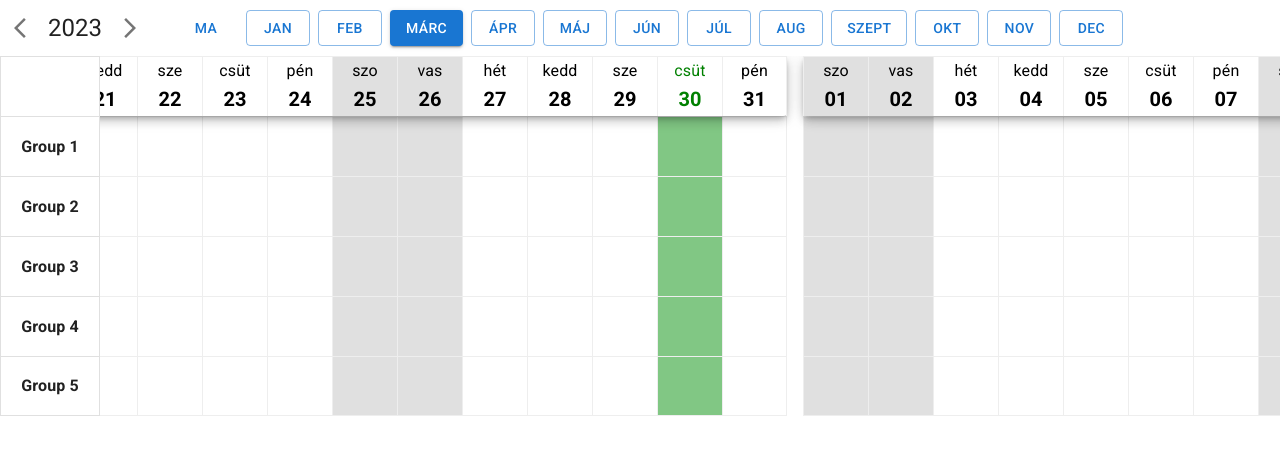
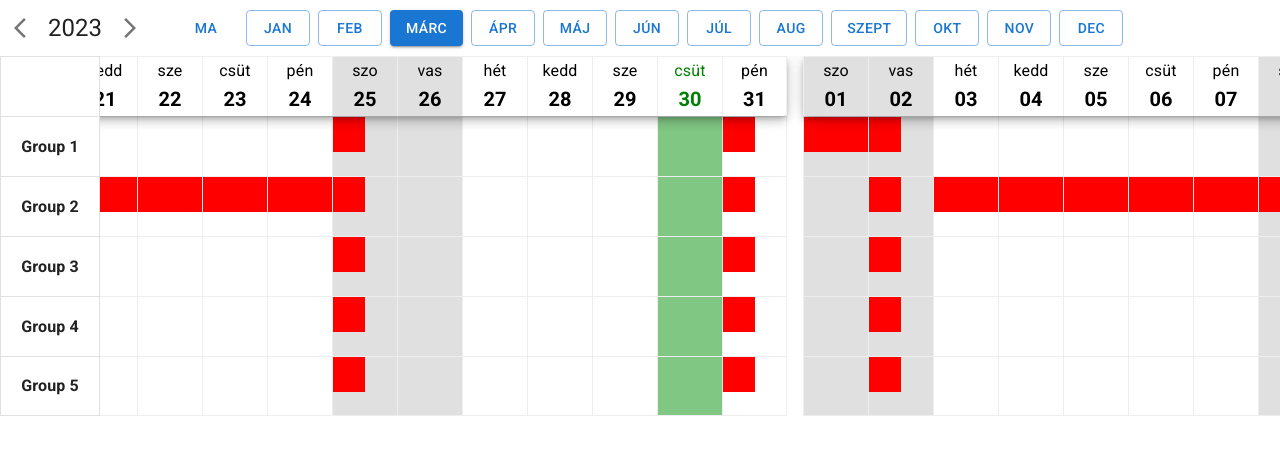
Before and after one commit to BigFlori/tuji-booking, a Next.js app: page / in a window 1280 px wide. Shown: the top 454 px of the page. Built offline with nearby package versions, Linux system fonts and the light colour scheme.

Commit message:
Showcase current state to client

```diff
--- a/src/components/Calendar/Calendar.tsx
+++ b/src/components/Calendar/Calendar.tsx
@@ -3,7 +3,7 @@ import { useContext, useMemo, useState, useEffect } from "react";
 import { Box } from "@mui/material";
 import CalendarGroupHeader from "../UI/CalendarGroupHeader";
 import CalendarMonth from "./CalendarMonth";
-import { GroupsContext } from "@/store/group-context";
+import { GroupContext } from "@/store/group-context";
 import CalendarControls from "./CalendarControls";
 import dayjs from "dayjs";
 
@@ -21,7 +21,7 @@ const Calendar: React.FC<{}> = () => {
   const decreaseYear = () =>
     setYear((prevYear) => (prevYear > 2000 ? prevYear - 1 : prevYear));
 
-  const groupCtx = useContext(GroupsContext);
+  const groupCtx = useContext(GroupContext);
 
   const generateGroupHeaders = useMemo(() => {
     const headers = [];
--- a/src/components/Calendar/CalendarGroup.tsx
+++ b/src/components/Calendar/CalendarGroup.tsx
@@ -2,7 +2,7 @@ import { useMemo, useContext } from "react";
 import dayjs from "dayjs";
 import Box from "@mui/material/Box";
 import CalendarGroupItem from "./CalendarGroupItem";
-import { GroupsContext } from "@/store/group-context";
+import { GroupContext } from "@/store/group-context";
 
 type CalendarGroupProps = {
   children?: React.ReactNode;
@@ -14,14 +14,11 @@ type CalendarGroupProps = {
 const CalendarGroup: React.FC<CalendarGroupProps> = (
   props: CalendarGroupProps
 ) => {
-  const groupCtx = useContext(GroupsContext);
-
-
 
   const groupItems = useMemo(() => {
     const items = [];
     for (let i = 1; i <= props.monthDate.daysInMonth(); i++) {
-      items.push(<CalendarGroupItem key={i} date={props.monthDate.date(i)} isLastGroup={props.isLastGroup} isLast={i === props.monthDate.daysInMonth()} />);
+      items.push(<CalendarGroupItem key={i} groupId={props.groupId} date={props.monthDate.date(i)} isLastGroup={props.isLastGroup} isLast={i === props.monthDate.daysInMonth()} />);
     }
     return items;
   }, [props.monthDate]);
--- a/src/components/Calendar/CalendarGroupItem.tsx
+++ b/src/components/Calendar/CalendarGroupItem.tsx
@@ -1,24 +1,39 @@
-import Box from "@mui/material/Box";
+import { useContext } from "react";
 import dayjs from "dayjs";
 import CalendarItemContainer from "../UI/CalendarItemContainer";
+import { GroupContext } from "@/store/group-context";
+import { ReservationContext } from "@/store/reservation-context";
+import CalendarReservation from "../Reservation/CalendarReservation";
 
 type CalendarGroupProps = {
-  children?: React.ReactNode;
   date: dayjs.Dayjs;
   isLast?: boolean;
   isLastGroup?: boolean;
+  groupId: number;
 };
 
 const CalendarGroupItem: React.FC<CalendarGroupProps> = (
   props: CalendarGroupProps
 ) => {
+  const groupCtx = useContext(GroupContext);
+  const reservationCtx = useContext(ReservationContext);
+  const reservation = reservationCtx.findReservationByDate(
+    props.date,
+    props.groupId
+  );
+
   return (
     <CalendarItemContainer
       date={props.date}
       isLast={props.isLast}
       isLastGroup={props.isLastGroup}
     >
-      {props.children}
+      {reservation && (
+        <CalendarReservation
+          reservation={reservation}
+          renderingDate={props.date}
+        />
+      )}
     </CalendarItemContainer>
   );
 };
--- a/src/components/Calendar/CalendarMonth.tsx
+++ b/src/components/Calendar/CalendarMonth.tsx
@@ -4,7 +4,7 @@ import Typography from "@mui/material/Typography";
 import dayjs from "dayjs";
 import CalendarDay from "./CalendarDay";
 import { useMemo, useContext } from "react";
-import { GroupsContext } from "@/store/group-context";
+import { GroupContext } from "@/store/group-context";
 import CalendarGroup from "./CalendarGroup";
 
 type CalendarMonthProps = {
@@ -17,7 +17,7 @@ type CalendarMonthProps = {
 const CalendarMonth: React.FC<CalendarMonthProps> = (
   props: CalendarMonthProps
 ) => {
-  const groupCtx = useContext(GroupsContext);
+  const groupCtx = useContext(GroupContext);
 
   const monthDate = useMemo(() => {
     return dayjs().locale("hu-hu").year(props.year).month(props.month);
--- a/src/components/Reservation/CalendarReservation.tsx
+++ b/src/components/Reservation/CalendarReservation.tsx
@@ -1,17 +1,22 @@
 import Reservation from "@/models/reservation-model";
+import { Box } from "@mui/material";
 import dayjs from "dayjs";
 
 type CalendarReserverationProps = {
-    reservation: Reservation;
-    renderingDate: dayjs.Dayjs;
-}
+  reservation: Reservation;
+  renderingDate: dayjs.Dayjs;
+};
 
-const CalendarReservation: React.FC<CalendarReserverationProps> = (props: CalendarReserverationProps) => {
-    return (
-        <div>
-            <h1>Reservation</h1>
-        </div>
-    );
+const CalendarReservation: React.FC<CalendarReserverationProps> = (
+  props: CalendarReserverationProps
+) => {
+  const isStart = props.reservation.startDate.isSame(
+    props.renderingDate,
+    "day"
+  );
+  const isEnd = props.reservation.endDate.isSame(props.renderingDate, "day");
+  const width = isStart || isEnd ? "50%" : "100%";
+  return <Box sx={{ height: "60%", width: width, background: "red" }}></Box>;
 };
 
 export default CalendarReservation;
--- a/src/pages/_app.tsx
+++ b/src/pages/_app.tsx
@@ -14,7 +14,7 @@ import { LocalizationProvider } from "@mui/x-date-pickers";
 import { AdapterDayjs } from "@mui/x-date-pickers/AdapterDayjs";
 import "dayjs/locale/hu";
 import PageTransition from "@/components/UI/PageTransition";
-import GroupsContextProvider from "@/store/group-context";
+import GroupContextProvider from "@/store/group-context";
 import ReservationContextProvider from "@/store/reservation-context";
 
 export default function App({ Component, pageProps }: AppProps) {
@@ -34,11 +34,11 @@ export default function App({ Component, pageProps }: AppProps) {
       <ThemeProvider theme={lightTheme}>
         <CssBaseline />
         <PageTransition path={router.route}>
-          <GroupsContextProvider>
+          <GroupContextProvider>
             <ReservationContextProvider>
               <Component {...pageProps} key={router.route} />
             </ReservationContextProvider>
-          </GroupsContextProvider>
+          </GroupContextProvider>
         </PageTransition>
       </ThemeProvider>
     </LocalizationProvider>
--- a/src/store/group-context.tsx
+++ b/src/store/group-context.tsx
@@ -9,7 +9,7 @@ type GroupsContextObject = {
   updateGroup: (id: number, group: Group) => void;
 };
 
-export const GroupsContext = React.createContext<GroupsContextObject>({
+export const GroupContext = React.createContext<GroupsContextObject>({
   groups: [],
   setGroups: () => {},
   addGroup: () => {},
@@ -17,7 +17,7 @@ export const GroupsContext = React.createContext<GroupsContextObject>({
   updateGroup: () => {},
 });
 
-const GroupsContextProvider: React.FC<{ children: React.ReactNode }> = (
+const GroupContextProvider: React.FC<{ children: React.ReactNode }> = (
   props
 ) => {
   const [groups, setGroups] = React.useState<Group[]>([
@@ -66,10 +66,10 @@ const GroupsContextProvider: React.FC<{ children: React.ReactNode }> = (
   };
 
   return (
-    <GroupsContext.Provider value={context}>
+    <GroupContext.Provider value={context}>
       {props.children}
-    </GroupsContext.Provider>
+    </GroupContext.Provider>
   );
 };
 
-export default GroupsContextProvider;
+export default GroupContextProvider;
--- a/src/store/reservation-context.tsx
+++ b/src/store/reservation-context.tsx
@@ -9,15 +9,22 @@ type ReservationContextObject = {
   addReservation: (reservation: Reservation) => void;
   removeReservation: (id: number) => void;
   updateReservation: (id: number, reservation: Reservation) => void;
+  findReservationByDate: (
+    date: dayjs.Dayjs,
+    groupId: number
+  ) => Reservation | null;
 };
 
-export const ReservationContext = React.createContext<ReservationContextObject>({
+export const ReservationContext = React.createContext<ReservationContextObject>(
+  {
     reservations: [],
     setReservations: () => {},
     addReservation: () => {},
     removeReservation: () => {},
     updateReservation: () => {},
-});
+    findReservationByDate: () => null,
+  }
+);
 
 const ReservationContextProvider: React.FC<{ children: React.ReactNode }> = (
   props
@@ -31,7 +38,7 @@ const ReservationContextProvider: React.FC<{ children: React.ReactNode }> = (
       paymentStatus: PaymentStatus.DEPOSIT_PAID,
       fullPrice: 65000,
       depositPrice: 10000,
-            comment: "Előleg fizetve."
+      comment: "Előleg fizetve.",
     },
     {
       id: 2,
@@ -51,8 +58,8 @@ const ReservationContextProvider: React.FC<{ children: React.ReactNode }> = (
       paymentDate: dayjs().subtract(5, "day"),
       fullPrice: 100000,
       depositPrice: 20000,
-            comment: "Teljes összeg fizetve."
-        }
+      comment: "Teljes összeg fizetve.",
+    },
   ]);
 
   const addReservation = (reservation: Reservation) => {
@@ -78,12 +85,29 @@ const ReservationContextProvider: React.FC<{ children: React.ReactNode }> = (
     });
   };
 
+  const findReservationByDate = (
+    date: dayjs.Dayjs,
+    groupId: number
+  ): Reservation | null => {
+    const reservation = reservations.find((reservation) => {
+      return (
+        (reservation.groupId === groupId &&
+          date.isAfter(reservation.startDate) &&
+          date.isBefore(reservation.endDate)) ||
+        date.isSame(reservation.startDate) ||
+        date.isSame(reservation.endDate)
+      );
+    });
+    return reservation || null;
+  };
+
   const context: ReservationContextObject = {
     reservations,
     setReservations,
     addReservation,
     removeReservation,
     updateReservation,
+    findReservationByDate,
   };
 
   return (
```
Also changed, not shown: src/components/TestCalendar/CalendarTest.tsx (added, +24 -0 lines), src/components/TestCalendar/YearCalendar.tsx (added, +36 -0 lines), src/pages/test/index.tsx (added, +29 -0 lines). Lines whose indentation alone changed are shown as unchanged.
